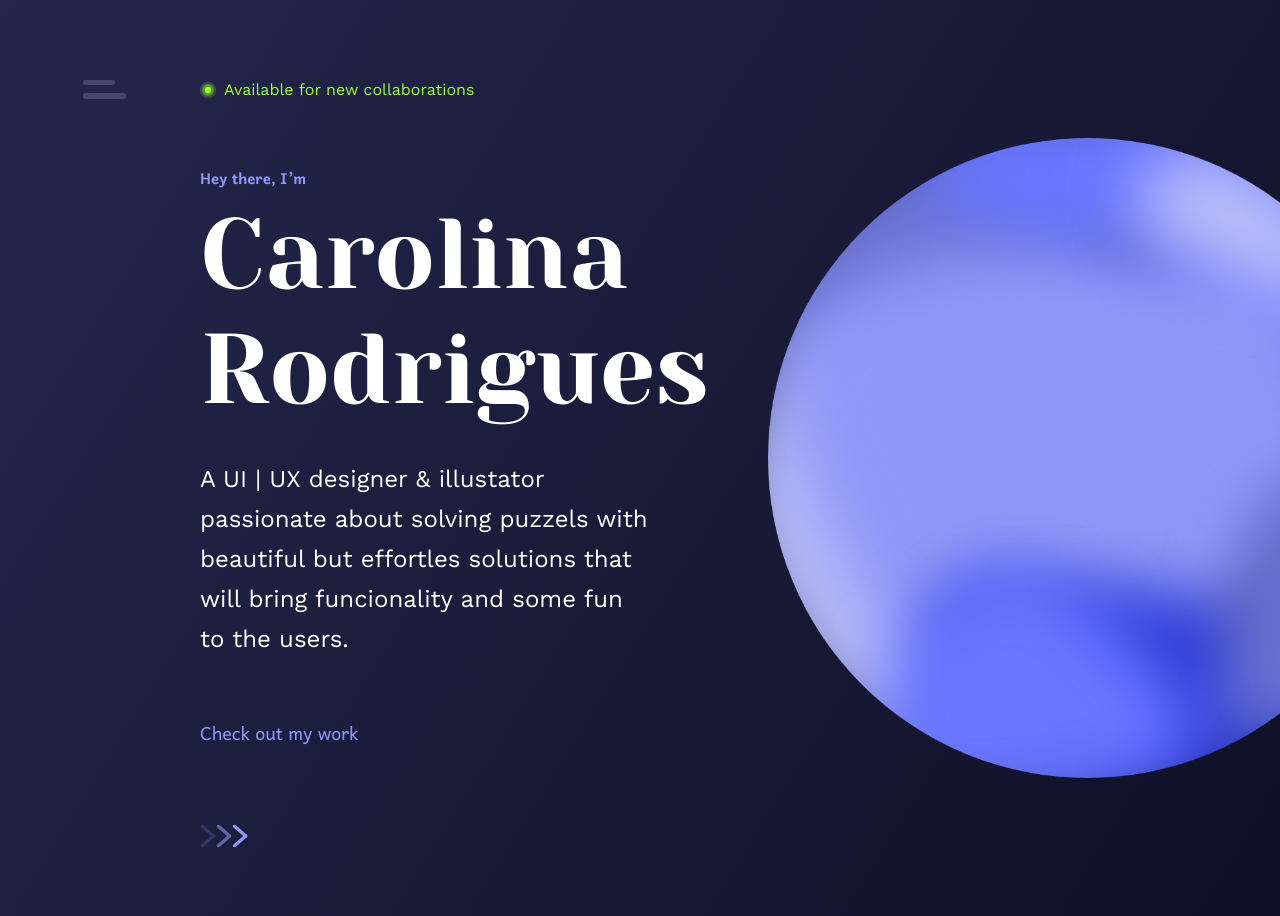
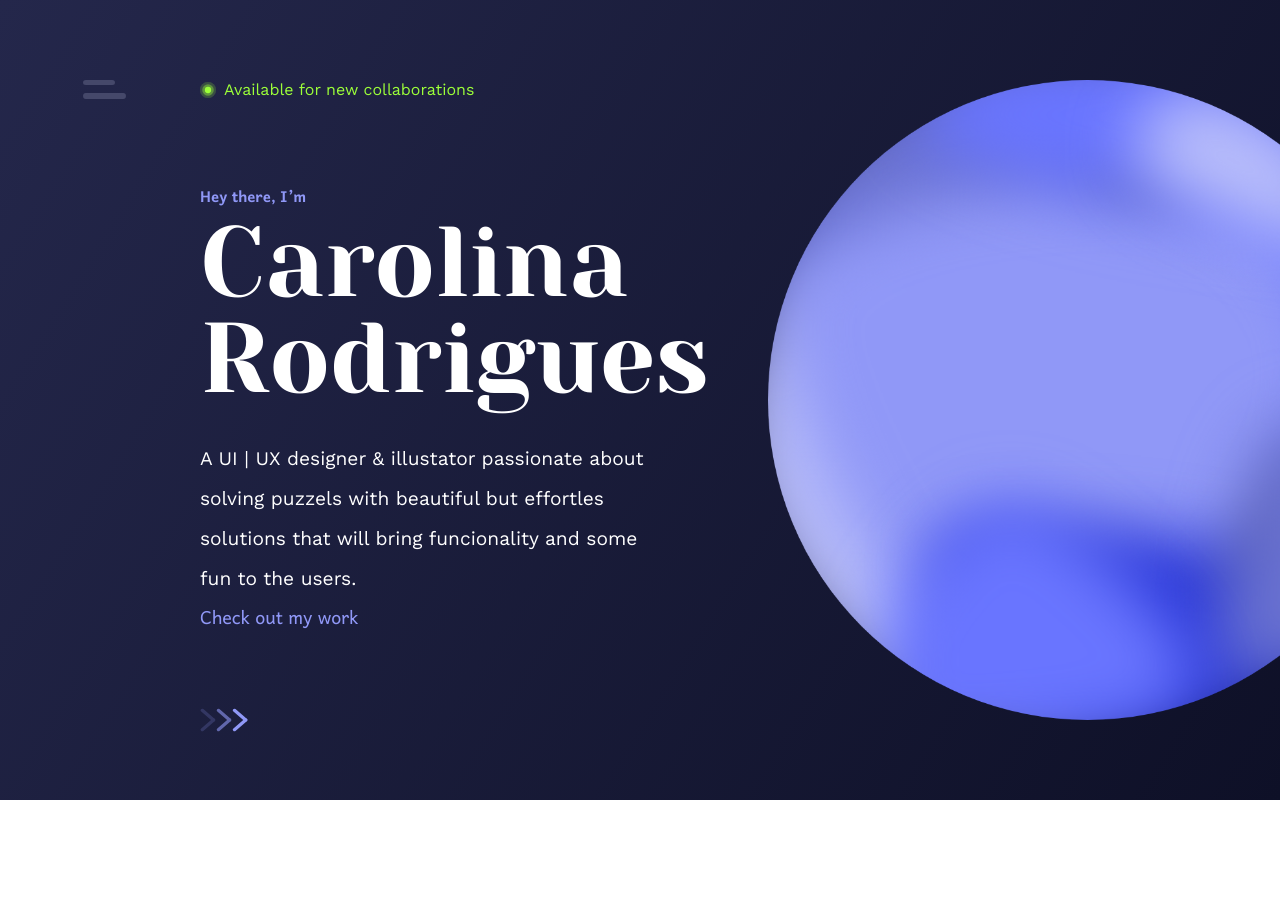
Before and after one commit to maolivieri/carolina-portfolio, a Next.js app: page / in a window 1280 px wide. After the commit the page ends 800 px from the top, so only its background shows below. Built offline with nearby package versions, Linux system fonts and the light colour scheme.

Commit message:
style: improve home page copy size and some margins

```diff
--- a/src/screens/Home/styles.module.scss
+++ b/src/screens/Home/styles.module.scss
@@ -80,13 +80,16 @@
   font-weight: 400;
   color: #ffffff;
   margin: 0;
+  line-height: 3.5rem;
 
   @media (min-width: 768px) {
     font-size: 4.3rem;
+    line-height: 4rem;
   }
 
   @media (min-width: 1200px) {
     font-size: 6.2rem;
+    line-height: 6rem;
   }
 }
 
@@ -97,13 +100,18 @@
   margin-top: 2rem;
   line-height: 1.8rem;
   font-weight: 400;
+  margin-bottom: 0;
 
   @media (min-width: 768px) {
+    max-width: 50vw;
+  }
+
+  @media (min-width: 992px) {
     max-width: 30vw;
   }
 
   @media (min-width: 1200px) {
-    font-size: 1.5rem;
+    font-size: 1.2rem;
     max-width: 35vw;
     line-height: 2.5rem;
   }
@@ -113,6 +121,7 @@
   font-size: 1.8rem;
   font-weight: 400;
   color: #9098f7;
+  margin-top: 0rem;
 
   /* Large devices (laptops/desktops, 992px and up) */
   @media (min-width: 992px) {
```
